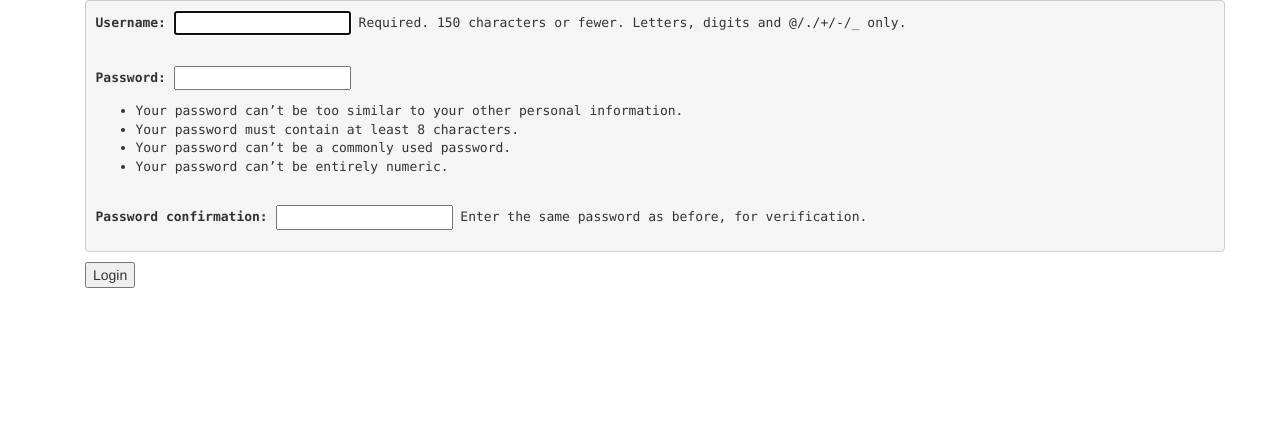
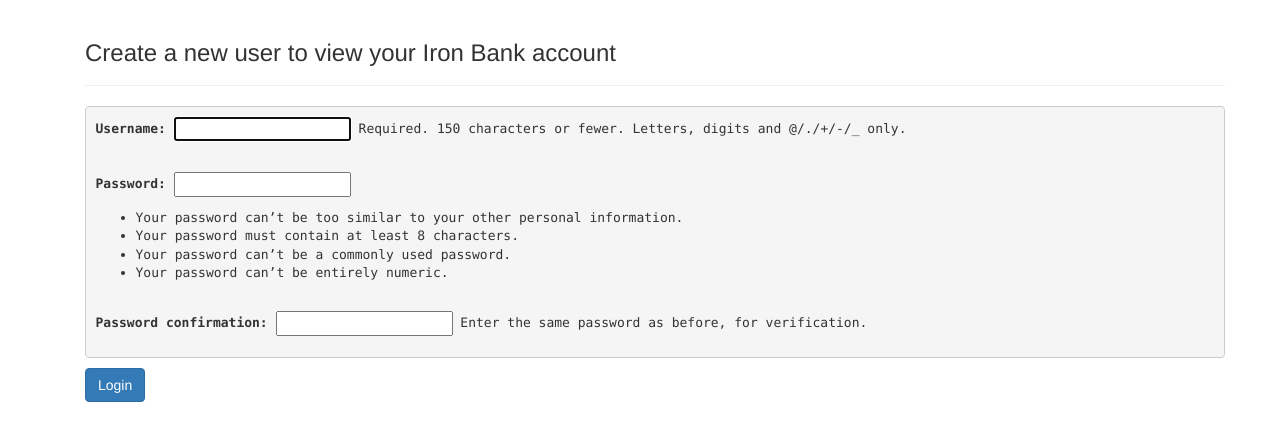
Before and after one commit to williamjohngardner/iron_bank, a Django app: page /create_user/ in a window 1280 px wide. Shown: the part 42-483 px from the top of the page. Run offline with Django 3.2, Linux system fonts and the light colour scheme; some libraries are stand-ins or nearby versions.

Commit message:
Everything looks good

```diff
--- a/templates/auth/user_form.html
+++ b/templates/auth/user_form.html
@@ -2,10 +2,13 @@
 
 {% block content %}
     <div class="container">
+      <div class="page-header">
+      <h3>Create a new user to view your Iron Bank account</h3>
+      </div>
       <form action="" method="post">
         {% csrf_token %}
         <pre>{{ form.as_p }}</pre>
-        <input type="submit" name="login" value="Login">
+        <input class="btn btn-primary" type="submit" name="login" value="Login">
       </form>
     </div>
 {% endblock %}
--- a/templates/index.html
+++ b/templates/index.html
@@ -2,8 +2,12 @@
 
 
 {% block content %}
-    <h1>Welcome to the Iron Bank of Greenville</h1>
+  <div class="container">
+    <div class="page-header">
+      <h1>Welcome to the Iron Bank of Greenville</h1>
+    </div>
     <h3><a href="{% url 'login' %}">Login to the Iron Bank</a></h3>
     <br>
     <h3><a href="{% url 'create_user' %}">Create a New User</a></h3>
+  </div>
 {% endblock %}
--- a/templates/registration/login.html
+++ b/templates/registration/login.html
@@ -3,10 +3,13 @@
 
 {% block content %}
 <div class="container">
+  <div class="page-header">
+  <h3>Login to view your Iron Bank account</h3>
+  </div>
     <form action="" method="post">
       {% csrf_token %}
       <pre>{{ form.as_p }}</pre>
-      <input type="submit" name="login" value="Login">
+      <input class="btn btn-primary" type="submit" name="login" value="Login">
     </form>
   </div>
 {% endblock %}
--- a/templates/transaction_view.html
+++ b/templates/transaction_view.html
@@ -2,6 +2,9 @@
 
 {% block content %}
 <div class="container">
+  <div class="page-header">
+  <h2>Transaction Detail</h2>
+  </div>
   <table class="table table-striped table-bordered">
   <tr>
       <th>Vendor/Detail</th>
```
